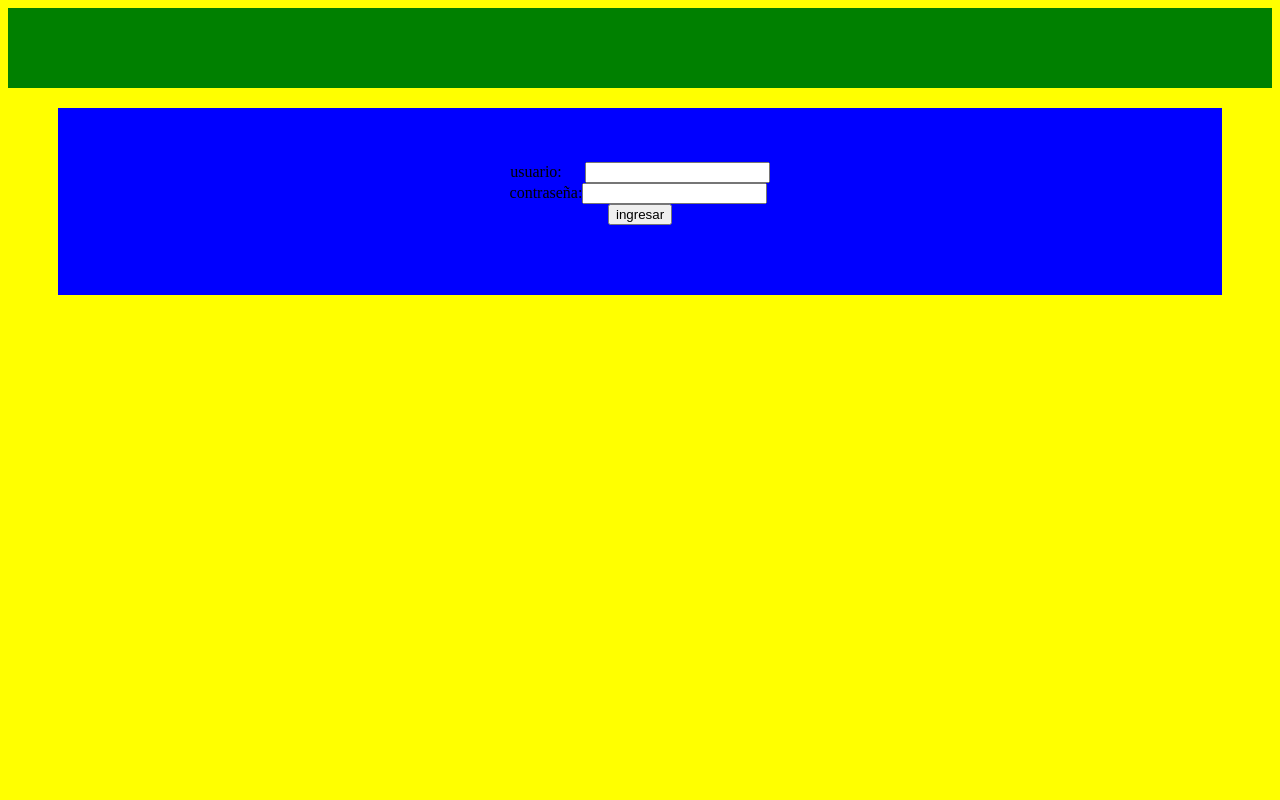
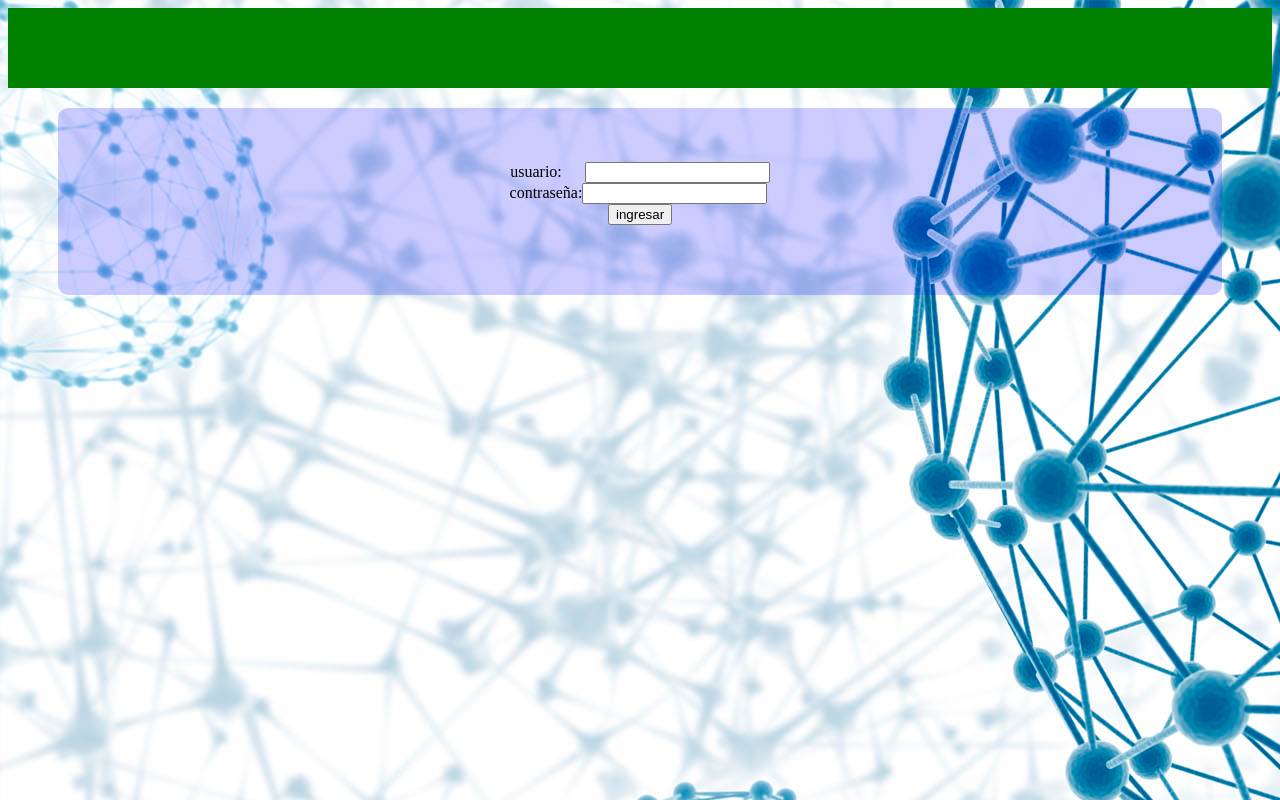
Before and after one commit to LosCuatroFantasticos/IS3, a PHP site: page / in a window 1280 px wide. Run offline with PHP 8.4, Linux system fonts and the light colour scheme.

Commit message:
css_cambiado

```diff
--- a/view/css/estilo.css
+++ b/view/css/estilo.css
@@ -1,14 +1,15 @@
 body{
 
    color:black;
-   background-color:yellow;
+   background-image: url("background.jpg");
 
 
 }
 
 
 #workzone{
-   background-color:blue;
+   background-color: rgba(0,0,255,0.2);
+   border-radius:10px;
    text-align:center;
    margin-left:50px;
    margin-right:50px;
```
Also changed, not shown: view/css/background.jpg (added), view/css/error.jpg (added).
